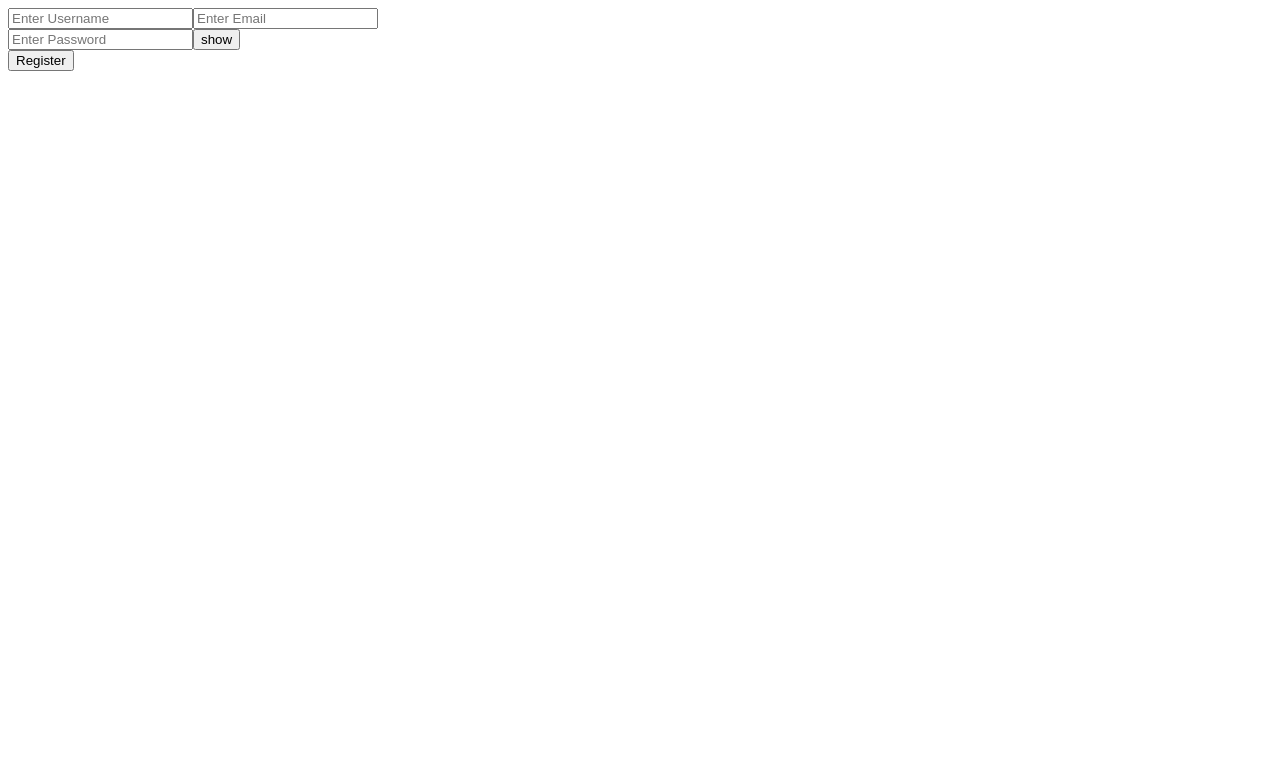
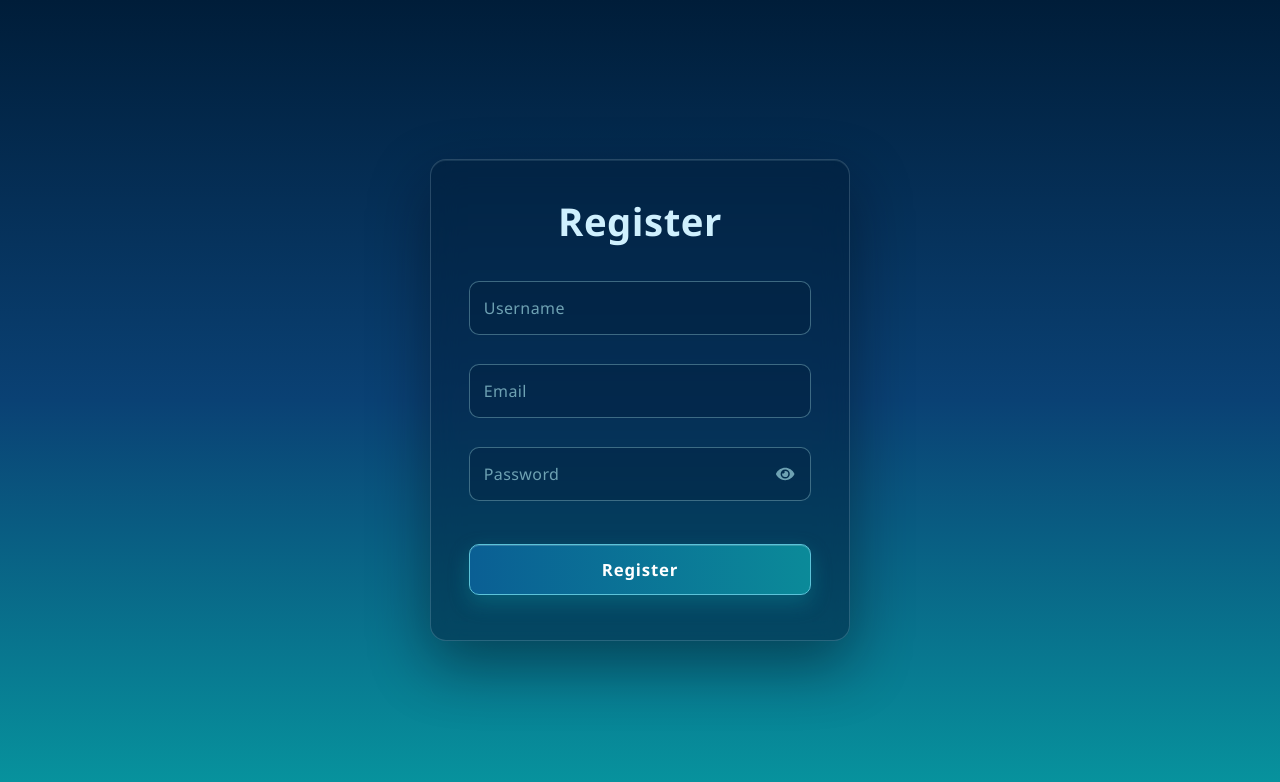
Before and after one commit to Arindam-Harh/ImageCompressor, a React (Vite) app in the folder client/: page /register in a window 1280 px wide. Shown: the top 782 px of the page. Built offline with nearby package versions, Linux system fonts and the light colour scheme.

Commit message:
Register Page CSS Done

```diff
--- /dev/null
+++ b/client/pages/Register.css
@@ -0,0 +1,312 @@
+* {
+  padding: 0;
+  margin: 0;
+  box-sizing: border-box;
+}
+
+:root {
+  --dark-blue: #001d39;
+  --bit-dark-blue: #0a4174;
+  --sky-blue: #07969f;
+  --sea-blue: #4e8ea2;
+  --pale-blue: #6ea2b3;
+  --light-blue: #7bbde8;
+  --white-blue: #cff0fe;
+
+  --form-color: rgba(0, 29, 57, 0.5);
+  --field-bg: rgba(0, 29, 57, 0.35);
+  --field-border: rgba(110, 162, 179, 0.55);
+  --field-autofill: #0b2a4a;
+}
+
+html {
+  font-family: "Segoe UI", Tahoma, Geneva, Verdana, sans-serif;
+  letter-spacing: 0.4px;
+  -webkit-font-smoothing: antialiased;
+}
+
+body {
+  min-height: 100vh;
+}
+
+.main {
+  min-height: 100vh;
+  min-height: 100dvh;
+  width: 100%;
+  background: linear-gradient(
+    var(--dark-blue),
+    var(--bit-dark-blue),
+    var(--sky-blue)
+  );
+
+  display: flex;
+  align-items: center;
+  justify-content: center;
+
+  padding: 1.5rem;
+}
+
+/* ---------- Form card ---------- */
+.register-form {
+  width: 100%;
+  max-width: 420px;
+
+  display: flex;
+  flex-direction: column;
+  align-items: center;
+
+  padding: 2.2rem 2.4rem;
+
+  background: var(--form-color);
+  border: 1px solid rgba(207, 240, 254, 0.18);
+  border-radius: 16px;
+
+  backdrop-filter: blur(14px);
+  -webkit-backdrop-filter: blur(14px);
+
+  box-shadow:
+    0 24px 60px rgba(0, 10, 25, 0.45),
+    inset 0 1px 0 rgba(207, 240, 254, 0.1);
+}
+
+.register-form h1 {
+  color: var(--white-blue);
+  font-weight: 600;
+  font-size: 2.4rem;
+  letter-spacing: 0.5px;
+  margin-bottom: 1.2rem;
+  text-align: center;
+}
+
+/* ---------- Inputs ---------- */
+.input-group {
+  position: relative;
+  width: 100%;
+  margin: 0.9rem 0;
+}
+
+.input-group input {
+  width: 100%;
+  height: 3.4rem;
+  padding: 1.35rem 0.9rem 0.4rem;
+
+  font-family: inherit;
+  font-size: 1rem;
+  font-weight: 400;
+  letter-spacing: 0.3px;
+
+  color: var(--white-blue);
+  caret-color: var(--white-blue);
+  background-color: var(--field-bg);
+  color-scheme: dark;
+
+  border: 1px solid var(--field-border);
+  border-radius: 10px;
+  outline: none;
+
+  -webkit-appearance: none;
+  appearance: none;
+
+  transition:
+    border-color 0.25s ease,
+    box-shadow 0.25s ease,
+    background-color 0.25s ease;
+}
+
+.input-group input:hover {
+  border-color: var(--pale-blue);
+}
+
+.input-group input:focus {
+  border-color: var(--light-blue);
+  background-color: rgba(0, 29, 57, 0.5);
+  box-shadow: 0 0 0 3px rgba(123, 189, 232, 0.22);
+}
+
+/* Autofill: keep the field dark instead of browser white/yellow */
+.input-group input:-webkit-autofill,
+.input-group input:-webkit-autofill:hover,
+.input-group input:-webkit-autofill:focus,
+.input-group input:-webkit-autofill:active {
+  -webkit-text-fill-color: var(--white-blue);
+  caret-color: var(--white-blue);
+  -webkit-box-shadow: 0 0 0 1000px var(--field-autofill) inset;
+  box-shadow: 0 0 0 1000px var(--field-autofill) inset;
+  transition: background-color 9999s ease-in-out 0s;
+}
+
+.input-group input:-webkit-autofill:focus {
+  border-color: var(--light-blue);
+}
+
+/* Hide Edge's built-in reveal/clear icons (we have our own) */
+.input-group input::-ms-reveal,
+.input-group input::-ms-clear {
+  display: none;
+}
+
+/* ---------- Floating label ---------- */
+.input-group label {
+  position: absolute;
+  left: 0.9rem;
+  top: 50%;
+  max-width: calc(100% - 1.8rem);
+
+  color: var(--pale-blue);
+  font-size: 1rem;
+  line-height: 1;
+  white-space: nowrap;
+  overflow: hidden;
+  text-overflow: ellipsis;
+  pointer-events: none;
+
+  transform: translateY(-50%);
+  transform-origin: left center;
+
+  transition:
+    transform 0.25s ease,
+    color 0.25s ease;
+}
+
+.input-group input:focus ~ label,
+.input-group input:not(:placeholder-shown) ~ label,
+.input-group input:-webkit-autofill ~ label {
+  transform: translateY(calc(-50% - 0.8rem)) scale(0.78);
+  color: var(--light-blue);
+}
+
+.input-group input:focus ~ label {
+  color: var(--white-blue);
+}
+
+/* ---------- Password field ---------- */
+.password-group input {
+  padding-right: 3rem;
+}
+
+.password-toggle {
+  position: absolute;
+  top: 50%;
+  right: 10px;
+  transform: translateY(-50%);
+
+  display: flex;
+  align-items: center;
+  justify-content: center;
+
+  padding: 6px;
+  font-size: 1.15rem;
+  line-height: 1;
+
+  color: var(--pale-blue);
+  background: transparent;
+  border: none;
+  border-radius: 6px;
+
+  cursor: pointer;
+  transition: color 0.25s ease;
+}
+
+.password-toggle:hover {
+  color: var(--white-blue);
+}
+
+.password-toggle:focus-visible {
+  outline: 2px solid var(--light-blue);
+  outline-offset: 2px;
+}
+
+/* ---------- Register button ---------- */
+.main-btn {
+  position: relative;
+  isolation: isolate;
+  overflow: hidden;
+
+  width: 100%;
+  padding: 13px 25px;
+  margin: 1.8rem 0 0.6rem;
+
+  font-family: inherit;
+  font-size: 1.05rem;
+  font-weight: 600;
+  letter-spacing: 0.8px;
+
+  color: #ffffff;
+  background: linear-gradient(90deg, #0a5f94, #0b8a99);
+
+  border: 1px solid #5cc3d9;
+  border-radius: 10px;
+  box-shadow:
+    0 8px 20px rgba(11, 138, 153, 0.4),
+    inset 0 1px 0 rgba(255, 255, 255, 0.18);
+
+  cursor: pointer;
+  transition:
+    transform 0.25s ease,
+    box-shadow 0.25s ease,
+    border-color 0.25s ease;
+}
+
+/* Hover gradient fades in (gradients can't be transitioned directly) */
+.main-btn::before {
+  content: "";
+  position: absolute;
+  inset: 0;
+  z-index: -1;
+
+  background: linear-gradient(90deg, #0b8a99, #0a5f94);
+  opacity: 0;
+  transition: opacity 0.25s ease;
+}
+
+.main-btn:hover {
+  border-color: #8fe0f0;
+  box-shadow:
+    0 12px 26px rgba(92, 195, 217, 0.45),
+    inset 0 1px 0 rgba(255, 255, 255, 0.22);
+  transform: translateY(-2px);
+}
+
+.main-btn:hover::before {
+  opacity: 1;
+}
+
+.main-btn:active {
+  transform: translateY(0);
+  box-shadow:
+    0 4px 12px rgba(11, 138, 153, 0.4),
+    inset 0 1px 0 rgba(255, 255, 255, 0.12);
+}
+
+.main-btn:focus-visible {
+  outline: 2px solid #8fe0f0;
+  outline-offset: 3px;
+}
+
+.main-btn:disabled {
+  opacity: 0.6;
+  cursor: not-allowed;
+  transform: none;
+}
+
+/* ---------- Reduced motion ---------- */
+@media (prefers-reduced-motion: reduce) {
+  * {
+    transition-duration: 0.01ms !important;
+  }
+}
+
+/* ---------- Mobile (kept last so it overrides correctly) ---------- */
+@media (max-width: 480px) {
+  .main {
+    padding: 1rem;
+  }
+
+  .register-form {
+    padding: 1.6rem 1.4rem;
+  }
+
+  .register-form h1 {
+    font-size: 2rem;
+  }
+}
--- a/client/pages/Register.jsx
+++ b/client/pages/Register.jsx
@@ -1,37 +1,85 @@
 import { useState } from "react";
+import { FaEye, FaEyeSlash } from "react-icons/fa";
+import "./Register.css";
 
 export const Register = () => {
-  const [toggle, setToggle] = useState(true);
+  const [showPassword, setShowPassword] = useState(false);
+  const [formData, setFormData] = useState({
+    username: "",
+    email: "",
+    password: "",
+  });
+
+  const handleChange = (e) => {
+    const { name, value } = e.target;
+    setFormData((prev) => ({ ...prev, [name]: value }));
+  };
+
+  const handleSubmit = (e) => {
+    e.preventDefault();
+    console.log(formData);
+  };
+
   return (
     <div className="main">
-      <form className="register-form">
+      <form className="register-form" onSubmit={handleSubmit}>
+        <h1>Register</h1>
+
+        <div className="input-group">
           <input
             type="text"
             name="username"
-          className="username-form"
-          placeholder="Enter Username"
+            id="username"
+            placeholder=" "
+            autoComplete="username"
+            value={formData.username}
+            onChange={handleChange}
             required
           />
+          <label htmlFor="username">Username</label>
+        </div>
+
+        <div className="input-group">
           <input
             type="email"
             name="email"
-          className="email-form"
-          placeholder="Enter Email"
+            id="email"
+            placeholder=" "
+            autoComplete="email"
+            value={formData.email}
+            onChange={handleChange}
             required
           />
-        <section className="password-section">
+          <label htmlFor="email">Email</label>
+        </div>
+
+        <div className="input-group password-group">
           <input
-            type={toggle ? "password" : "text"}
+            type={showPassword ? "text" : "password"}
             name="password"
-            className="password-form"
-            placeholder="Enter Password"
+            id="password"
+            placeholder=" "
+            autoComplete="new-password"
+            minLength={6}
+            value={formData.password}
+            onChange={handleChange}
             required
           />
-          <button type="button" onClick={() => setToggle(!toggle)}>
-            {toggle ? "show" : "hide"}
+          <label htmlFor="password">Password</label>
+
+          <button
+            type="button"
+            className="password-toggle"
+            onClick={() => setShowPassword((prev) => !prev)}
+            aria-label={showPassword ? "Hide password" : "Show password"}
+          >
+            {showPassword ? <FaEyeSlash /> : <FaEye />}
           </button>
-        </section>
-        <button type="submit">Register</button>
+        </div>
+
+        <button type="submit" className="main-btn">
+          Register
+        </button>
       </form>
     </div>
   );
--- /dev/null
+++ b/package.json
@@ -0,0 +1,5 @@
+{
+  "dependencies": {
+    "react-icons": "^5.7.0"
+  }
+}
```
Also changed, not shown: 1 other file (tests, documents, lock files or other folders). Lines whose indentation alone changed are shown as unchanged.
